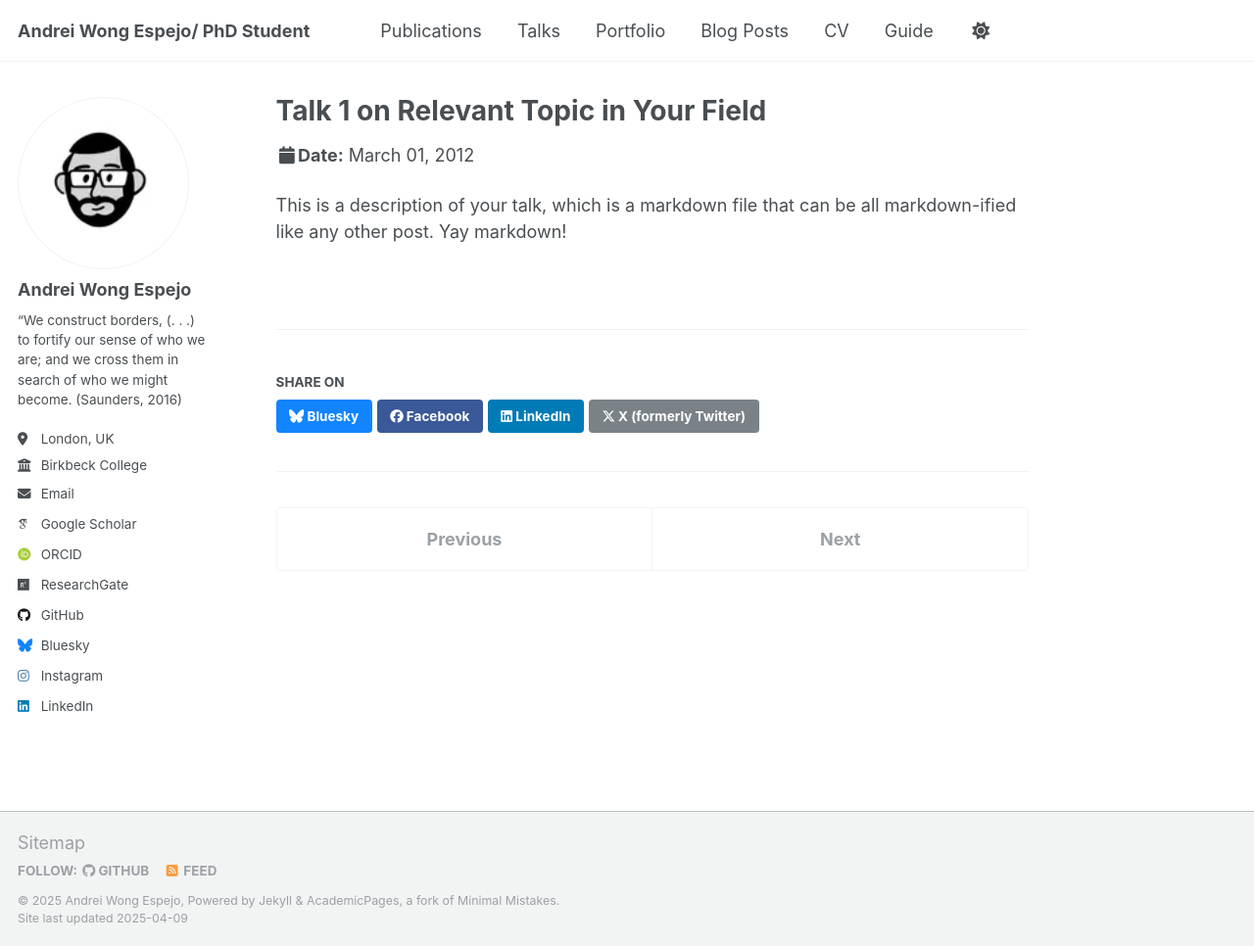
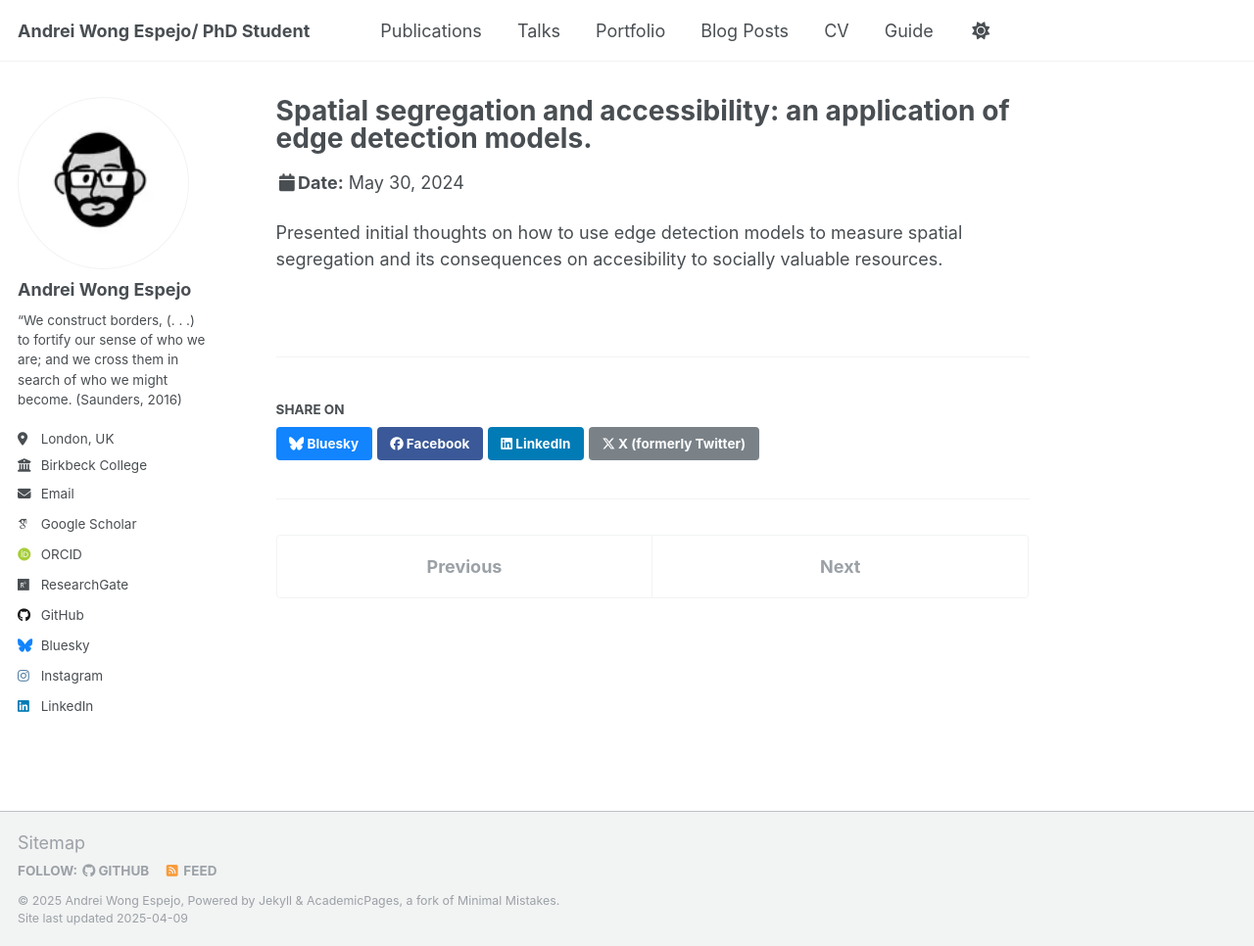
Before and after one commit to Andrei-WongE/Andrei-Wong.github.io, a Jekyll site: the page built from _talks/2012-03-01-talk-1.md, in a window 1280 px wide and 966 px high. Shown: the whole window at 98% size. Built offline with Jekyll 4.4.1, drawn with Linux system fonts in a browser that asks for light colours; some web fonts are replaced.

Commit message:
Update 2012-03-01-talk-1.md
Update 1.2

```diff
--- a/_talks/2012-03-01-talk-1.md
+++ b/_talks/2012-03-01-talk-1.md
@@ -1,11 +1,12 @@
 ---
-title: "Talk 1 on Relevant Topic in Your Field"
+title: "Spatial segregation and accessibility: an application of edge detection models."
 collection: talks
-type: "Talk"
-permalink: /talks/2012-03-01-talk-1
-venue: "UC San Francisco, Department of Testing"
-date: 2012-03-01
-location: "San Francisco, CA, USA"
+type: "Workshop"
+name: "International PhD course on Economic Geography: Geography of Innovation and Networks"
+permalink: /talks/2024-05-20-talk-1
+venue: "University of Utrecht, Department of Geography"
+date: 2024-05-30
+location: "Utrecht, Utrecht, The Netherlands"
 ---
 
-This is a description of your talk, which is a markdown file that can be all markdown-ified like any other post. Yay markdown!
+Presented initial thoughts on how to use edge detection models to measure spatial segregation and its consequences on accesibility to socially valuable resources.
```
